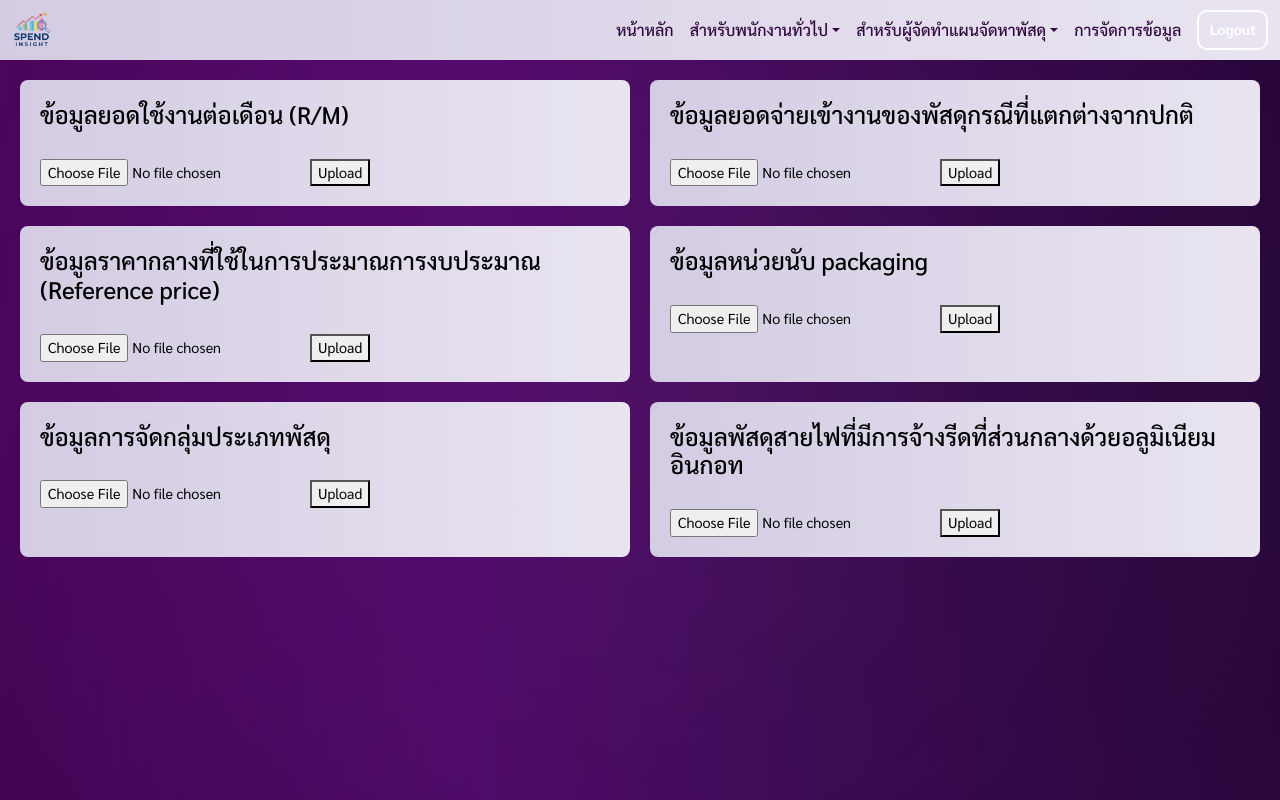
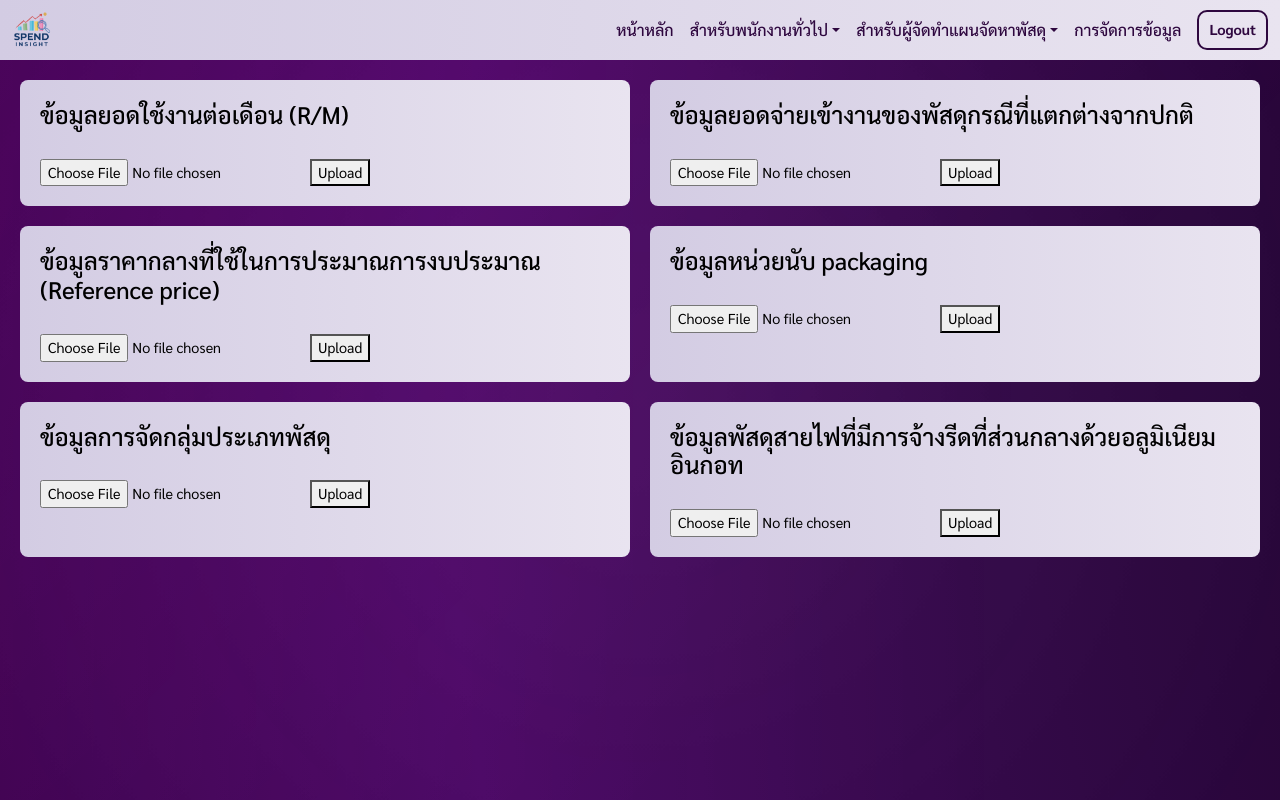
Before and after one commit to tenchai-iam/spend_analytics_web, a React (Create React App) app: page /upload in a window 1280 px wide. Built offline with nearby package versions, Linux system fonts and the light colour scheme; sample sign-in values are in the browser's storage; what @deck.gl/core, @deck.gl/layers would draw is missing.

Commit message:
Update NavbarStyles.css

```diff
--- a/src/ComponentsStyles/NavbarStyles.css
+++ b/src/ComponentsStyles/NavbarStyles.css
@@ -22,10 +22,10 @@
 
 .logout-button {
   background-color: transparent;
-  color: #ffffff; /* Yellowish text color */
+  color: #2e073f; /* Yellowish text color */
   font-size: 0.9rem; /* Adjust text size */
   font-weight: bold; /* Bold text */
-  border: 2px solid #ffffff; /* Border color matches text */
+  border: 2px solid #2e073f; /* Border color matches text */
   border-radius: 10px; /* Rounded corners */
   padding: 5px 10px; /* Spacing inside the button */
   cursor: pointer; /* Cursor pointer on hover */
@@ -35,7 +35,7 @@
 
 /* Hover Effect */
 .logout-button:hover {
-  background-color: #f0d28e; /* Yellowish background on hover */
-  color: #5c4577; /* Purple text on hover */
-  border: 2px solid #5c4577; /* Purple border */
+  background-color: #ffffff; /* Yellowish background on hover */
+  color: #2e073f; /* Purple text on hover */
+  border: 2px solid #2e073f; /* Purple border */
 }
```
